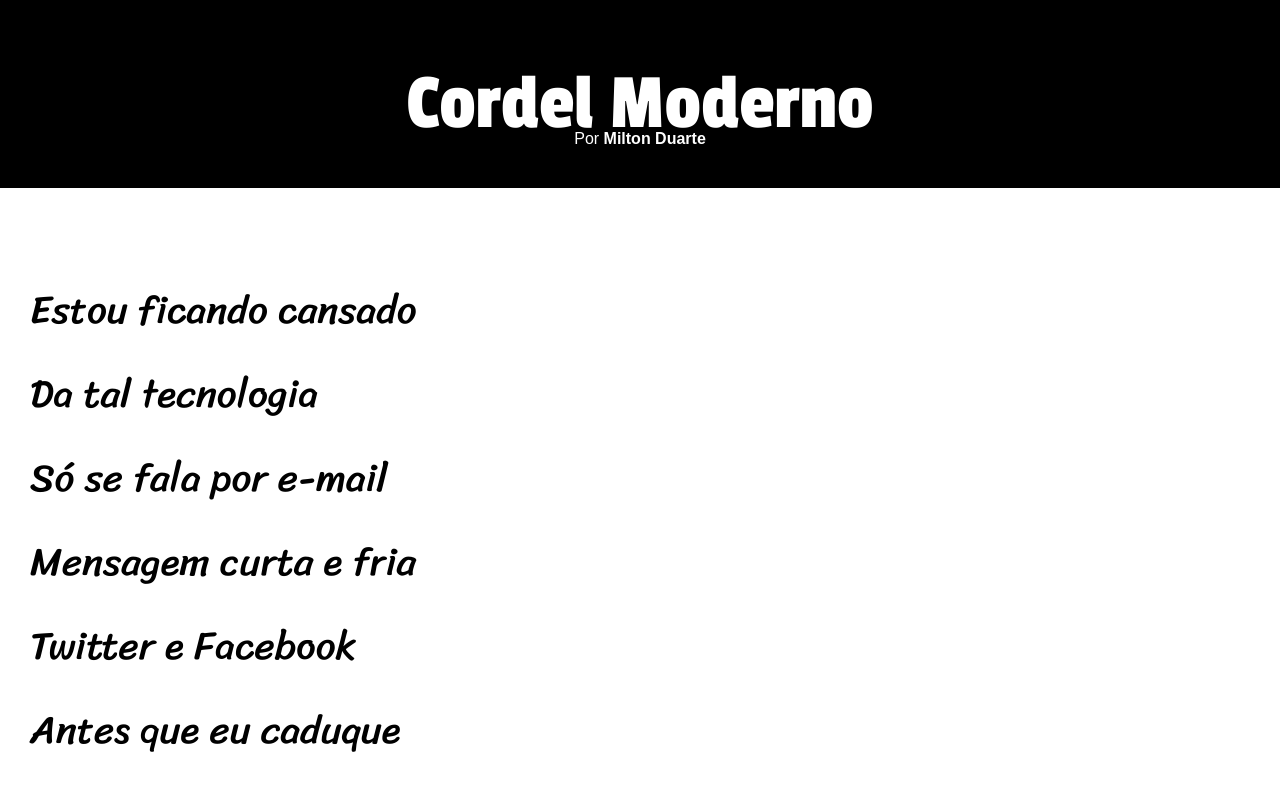
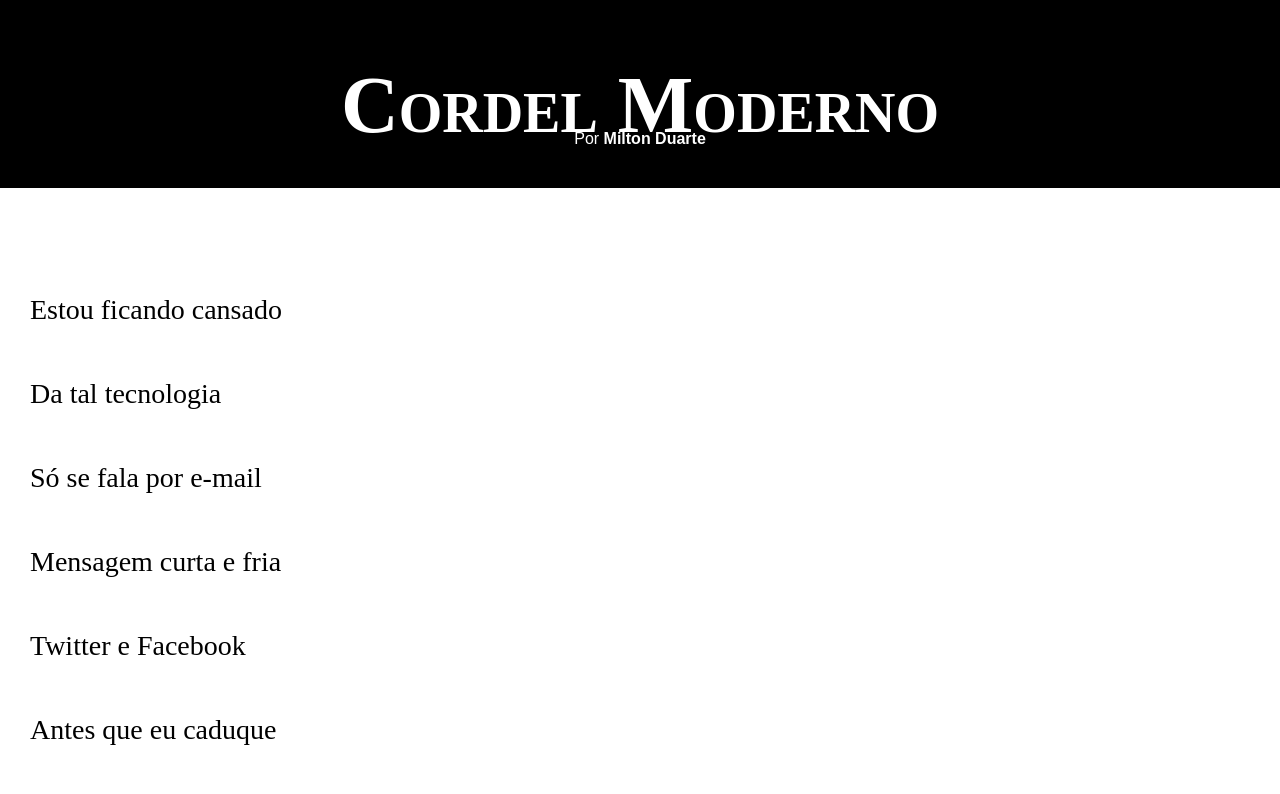
Before and after one commit to RyanSerafim/html-css, a plain HTML site: page desafios/ds012/index.html in a window 1280 px wide. Shown: the top 794 px of the page. Drawn offline with Linux system fonts and the light colour scheme.

Commit message:
Update style.css

```diff
--- a/desafios/ds012/style.css
+++ b/desafios/ds012/style.css
@@ -8,7 +8,13 @@
     margin: 0px;
     padding: 0px;
 }
-body {
+
+:root {
+    --fonte01: 'Passion One', cursive;;
+    --fonte02: 'Sriracha', cursive;
+}
+
+html, body {
     min-height: 100vh;
 }
 header {
@@ -22,9 +28,9 @@ h1#titulop {
     text-align: center;
     padding-top: 60px;
     font-size: 10vh;
-    font-family: 'Passion One', cursive;
+    font-family: var(--fonte01)
     font-weight: normal;
-    max
+    font-variant: small-caps;
 }
 
 p {
@@ -88,7 +94,7 @@ section.imagem > p {
 }
 
 main > section > p {
-    font-family: 'Sriracha', cursive;
+    font-family: var(--fonte02)
     font-size: 1.4em;
     padding-bottom: 47px;
 }
```
